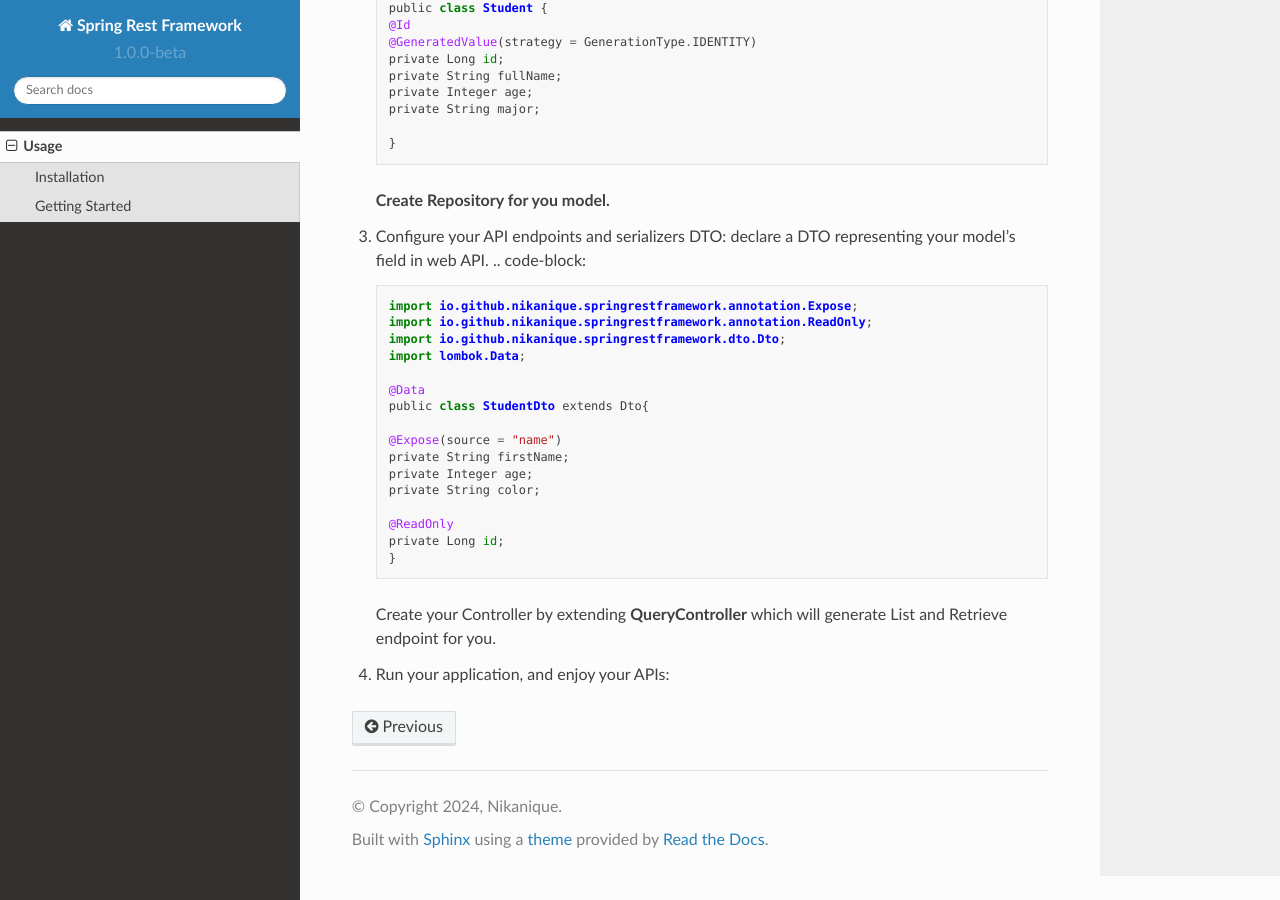
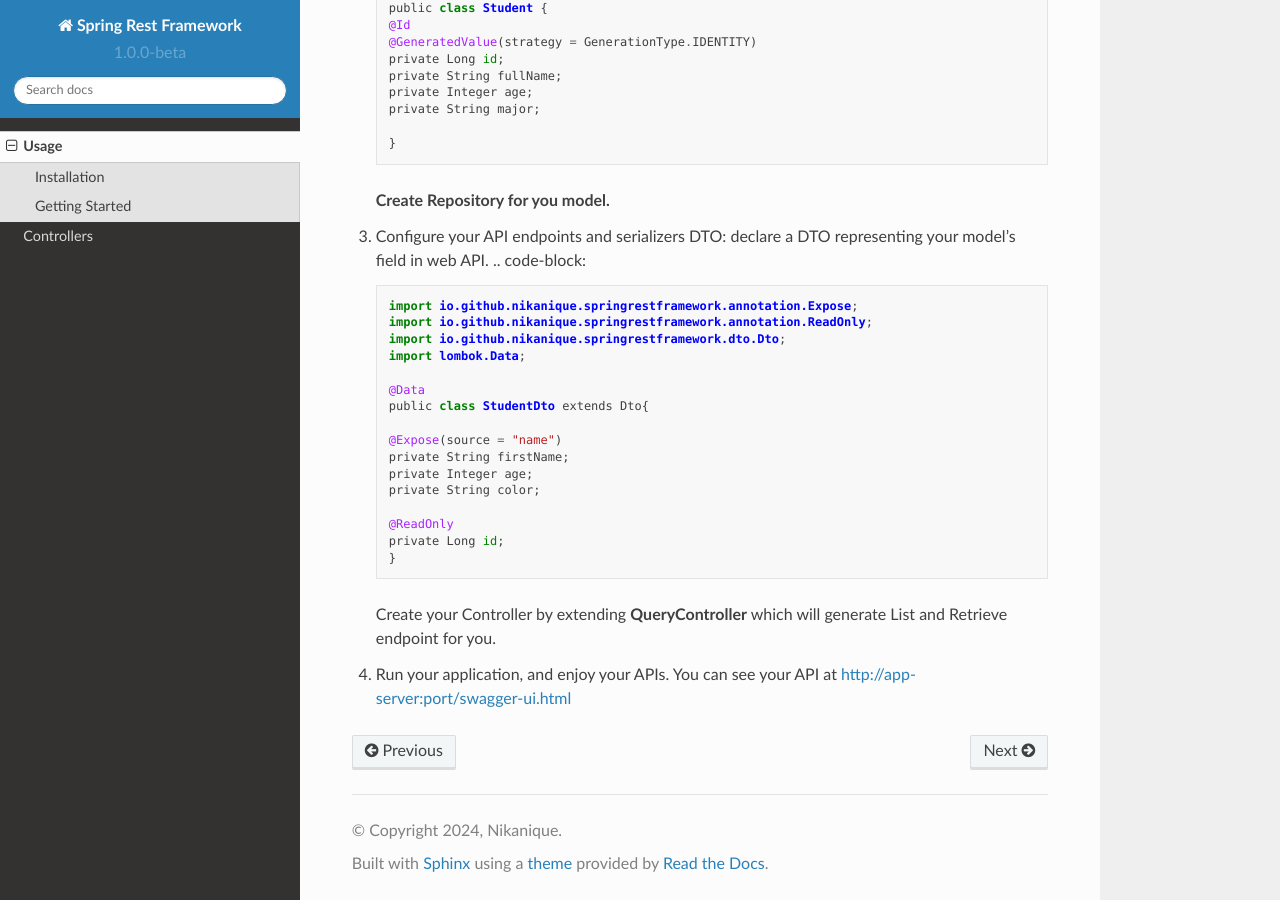
Before and after one commit to nikanique/spring-rest-framework-tutorial, a Sphinx documentation site: the page built from docs/source/Usage.rst, in a window 1280 px wide and 900 px high, scrolled down 1004 px. Built offline with Sphinx 7.4.7 and the Read the Docs theme 2.0.0, drawn with Linux system fonts in a browser that asks for light colours; pages that are not in the unit, such as notebooks, are missing from menus.

Commit message:
doc: list-controller

```diff
--- a/docs/source/usage.rst
+++ b/docs/source/Usage.rst
@@ -115,4 +116,5 @@ To start using the library, follow these steps:
       }
 
 
-4. Run your application, and enjoy your APIs:
+4. Run your application, and enjoy your APIs.
+   You can see your API at http://app-server:port/swagger-ui.html
--- a/docs/source/index.rst
+++ b/docs/source/index.rst
@@ -6,7 +6,7 @@ SRF streamlines API development with powerful serialization, flexible filters, a
 It pulls data from the `Open Food Facts database <https://world.openfoodfacts.org/>`_
 and offers a *simple* and *intuitive* API.
 
-Check out the :doc:`usage` section for further information, including
+Check out the :doc:`Usage` section for further information, including
 how to :ref:`installation` the project.
 
 .. note::
@@ -18,7 +18,7 @@ Contents
 
 .. toctree::
 
-   usage
+   Usage
    Controllers
    Serialization
    Filters
```
Also changed, not shown: other parts of docs/source/Usage.rst (+1 -0 lines), docs/source/Controllers.rst (added, +92 -0 lines).
